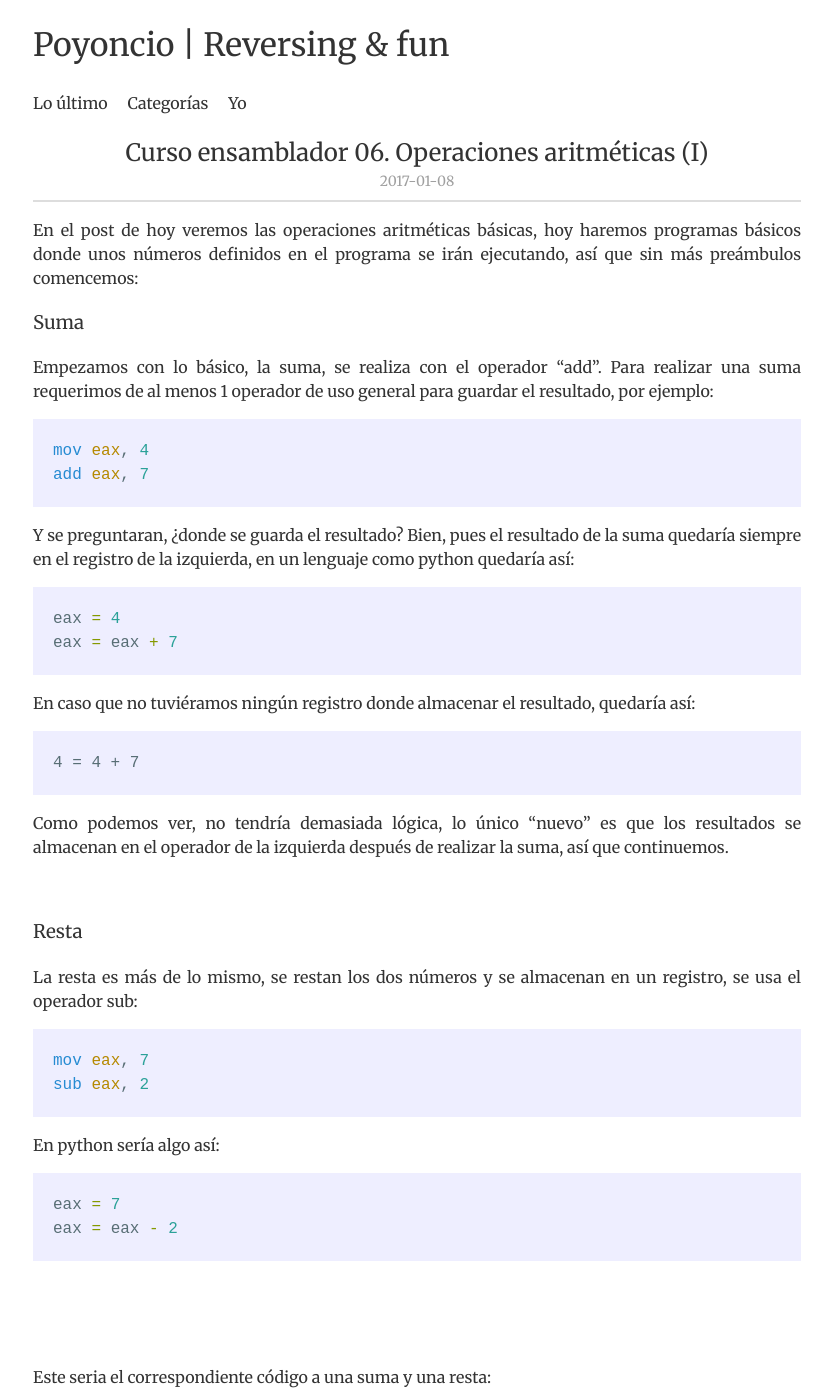
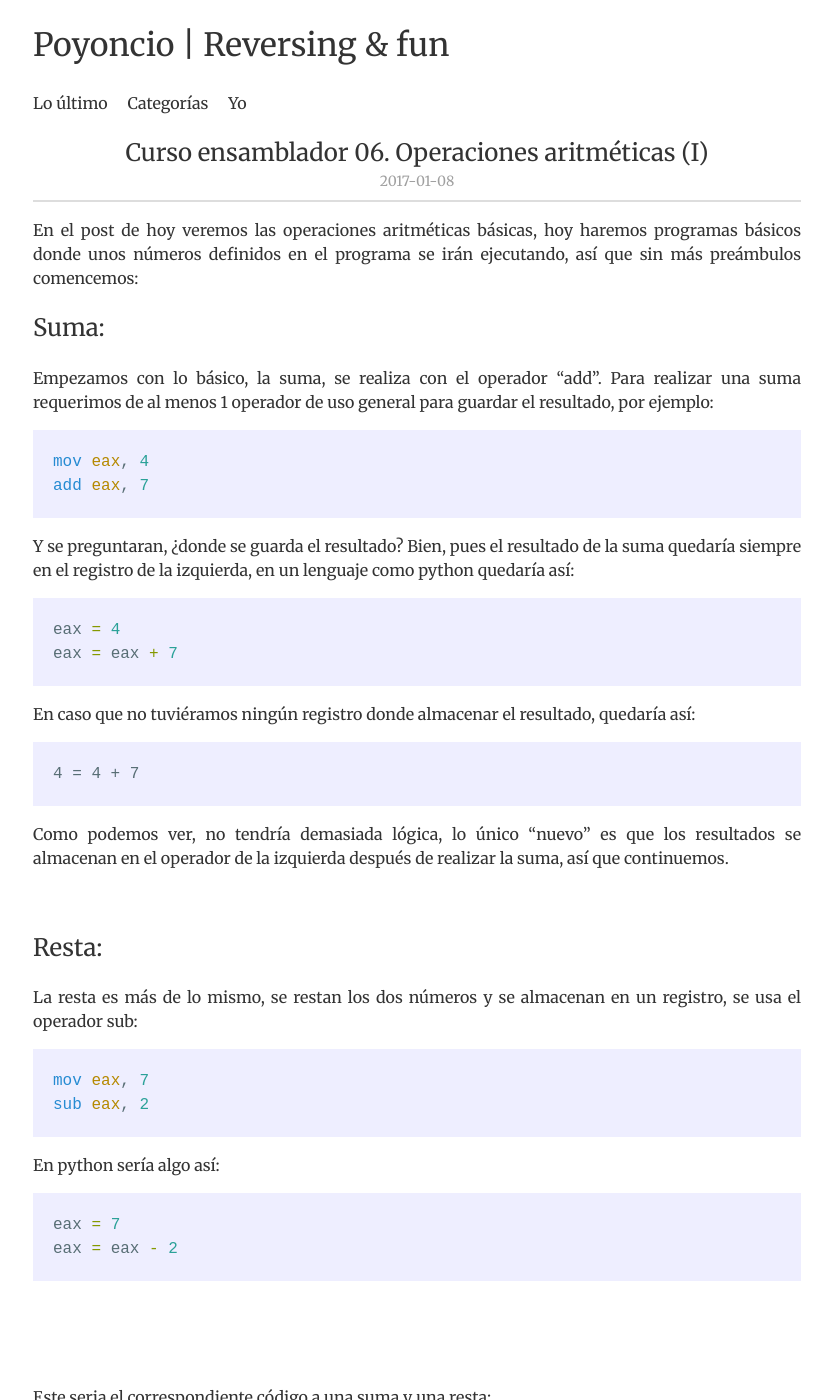
Before and after one commit to Poyoncio/poyoweb, a Jekyll site: the page built from _posts/2017-01-08-Curso-ensamblador-06-Operaciones-aritmeticas-I.md, in a window 1280 px wide and 1400 px high. Shown: the whole window, without its empty margins (223-1055 px from the left). Built offline with Jekyll 4.4.1, drawn with Linux system fonts in a browser that asks for light colours; nearby versions of some CDN libraries; comment, search, counter and statistics services are not loaded.

````diff
--- a/_posts/2017-01-08-Curso-ensamblador-06-Operaciones-aritmeticas-I.md
+++ b/_posts/2017-01-08-Curso-ensamblador-06-Operaciones-aritmeticas-I.md
@@ -6,7 +6,7 @@ date: 2017-01-08
 --------------------
 En el post de hoy veremos las operaciones aritméticas básicas, hoy haremos programas básicos donde unos números definidos en el programa se irán ejecutando, así que sin más preámbulos comencemos:
 
-### Suma
+## Suma:
 Empezamos con lo básico, la suma, se realiza con el operador "add". Para realizar una suma requerimos de al menos 1 operador de uso general para guardar el resultado, por ejemplo:
 
 ```nasm
@@ -31,7 +31,7 @@ Como podemos ver, no tendría demasiada lógica, lo único "nuevo" es que los re
 
 <br>
 
-### Resta
+## Resta:
 La resta es más de lo mismo, se restan los dos números y se almacenan en un registro, se usa el operador sub:
 
 ```nasm
````
